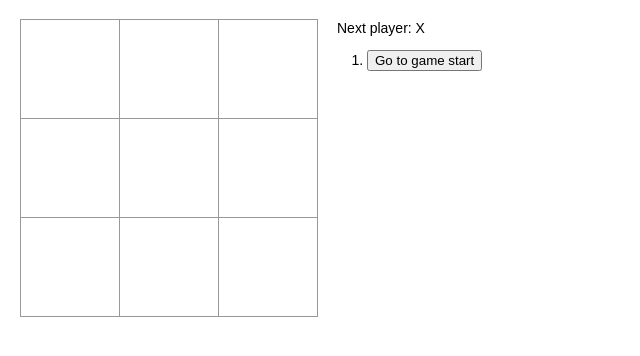
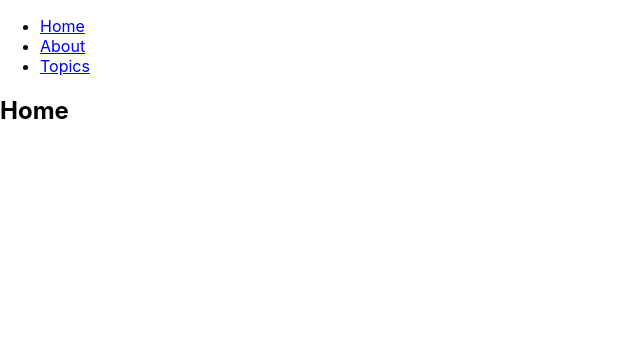
Before and after one commit to KJohn2q/reactjs, a React (Create React App) app in the folder my-app/: page / in a window 1280 px wide. Shown: the top 356 px of the page, without its empty margins (0-640 px from the left). Built offline with nearby package versions, Linux system fonts and the light colour scheme.

Commit message:
router demo add

```diff
--- a/my-app/package.json
+++ b/my-app/package.json
@@ -3,10 +3,12 @@
   "version": "0.1.0",
   "private": true,
   "dependencies": {
+    "antd": "^3.23.4",
     "babel-plugin-react-html-attrs": "^2.1.0",
     "css-loader": "^3.2.0",
     "react": "^16.9.0",
     "react-dom": "^16.9.0",
+    "react-router-dom": "^5.0.1",
     "react-scripts": "3.1.1",
     "style-loader": "^1.0.0"
   },
--- a/my-app/src/demo/header.js
+++ b/my-app/src/demo/header.js
@@ -1,5 +1,6 @@
 import React from 'react';
 import ComponentHeaderLeft from './headerLeft.js';
+import { DatePicker } from 'antd';
 
 class ComponentHeader extends React.Component {
 
@@ -20,6 +21,7 @@ class ComponentHeader extends React.Component {
 				<h1>this is a header.{this.state.info}</h1>
 				<p>{this.props.value}</p>
 				<ComponentHeaderLeft {...this.props} handleChange={this.handleChange} />
+				<DatePicker />
 			</div>
 		);
 	}
--- a/my-app/src/game/Game.js
+++ b/my-app/src/game/Game.js
@@ -1,5 +1,5 @@
 import React from 'react';
-import gameCss from './Game.css';
+import './Game.css';
 
 function calculateWinner(squares) {
   const lines = [
@@ -21,6 +21,7 @@ function calculateWinner(squares) {
   }
   return null;
 }
+
 
 function Square(props) {
   return (
--- a/my-app/src/index.js
+++ b/my-app/src/index.js
@@ -12,11 +12,13 @@ import './index.css';
 // import LoginControl from './LoginControl';
 // import Show from './Test';
 // import TempCalc from './TempCalc';
-import Game from './game/Game';
+// import Game from './game/Game';
 // import ComponentHeader from './demo/header';
+// import AppRouter from './router-demo/app-router';
+import DemoRouter from './router-demo/demo-router';
 import * as serviceWorker from './serviceWorker';
 
-ReactDOM.render(<Game />,
+ReactDOM.render(<DemoRouter />,
 	document.getElementById('root'));
 // ReactDOM.render(<Comment user={comment} text={text}/>, document.getElementById('root'));
 // ReactDOM.render(<Clock />, document.getElementById('root'));
--- /dev/null
+++ b/my-app/src/router-demo/demo-router.js
@@ -0,0 +1,67 @@
+import React from 'react';
+import { BrowserRouter as Router, Route, Link } from 'react-router-dom';
+
+function App() {
+  return (
+    <Router>
+      <div>
+        <Header />
+
+        <Route exact path='/' component={Home} />
+        <Route path='/about' component={About} />
+        <Route path='/topics' component={Topics} />
+      </div>
+    </Router>
+  );
+}
+
+function Home() {
+  return <h2>Home</h2>;
+}
+
+function About() {
+  return <h2>About</h2>
+}
+
+function Topic({ match }) {
+  return <h3>Requested Param: {match.params.id}</h3>;
+}
+
+function Topics({ match }) {
+  return (
+    <div>
+      <h2>Topics</h2>
+
+      <ul>
+        <li>
+          <Link to="{`${match.url}/components`}">Comonents</Link>
+        </li>
+        <li>
+          <Link to="{`${match.url}/props-v-state`}">Props v. State</Link>
+        </li>
+      </ul>
+
+      <Route path={`${match.path}/:id`} component={Topic} />
+      <Route exact path={match.path}
+      render={() => <h3>Please select a topic.</h3>} />
+    </div>
+  );
+}
+
+function Header() {
+  return (
+    <ul>
+      <li>
+        <Link to='/'>Home</Link>
+      </li>
+      <li>
+        <Link to='/about'>About</Link>
+      </li>
+      <li>
+        <Link to='/topics'>Topics</Link>
+      </li>
+    </ul>
+  );
+}
+
+export default App;
```
Also changed, not shown: my-app/src/router-demo/app-router.js (added, +42 -0 lines), 1 other file (tests, documents, lock files or other folders).
